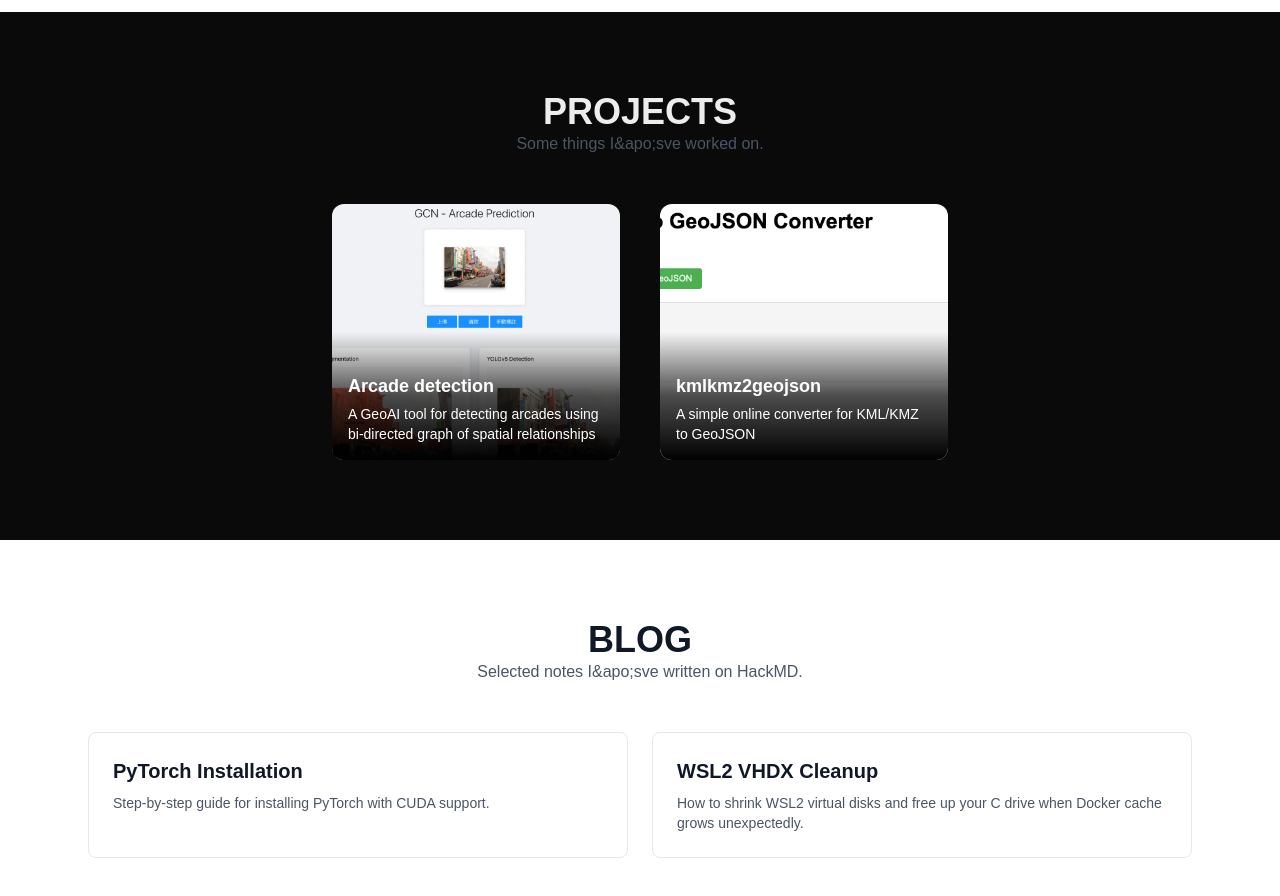
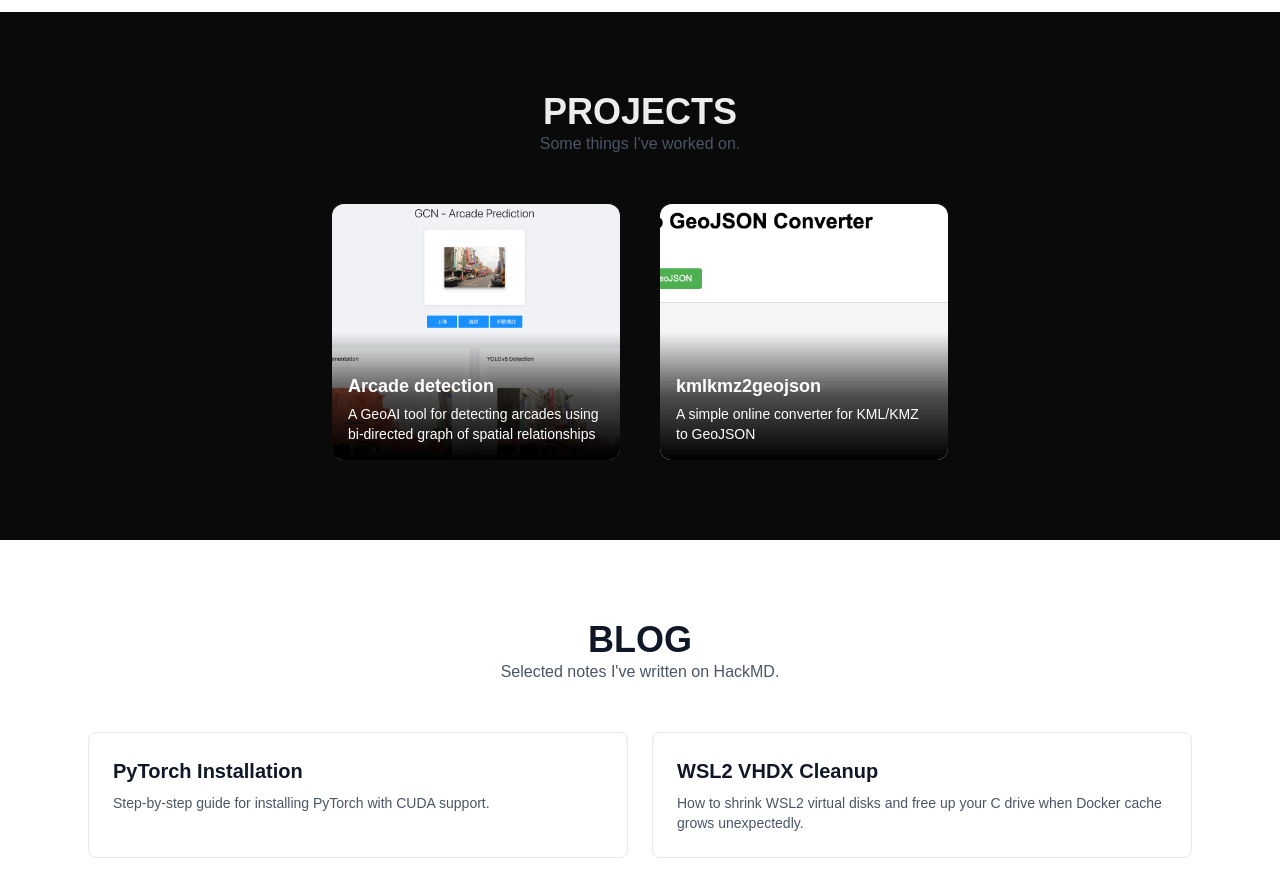
Before and after one commit to yiwenmo/yiwenmo.github.io, a Next.js app in the folder personal-website/: page / in a window 1280 px wide. Shown: the part 1340-2236 px from the top of the page. Built offline with nearby package versions, Linux system fonts and the light colour scheme.

Commit message:
add correct comma

```diff
--- a/personal-website/src/components/Blog.tsx
+++ b/personal-website/src/components/Blog.tsx
@@ -18,7 +18,7 @@ export default function Blog() {
         <div className="text-center mb-12">
           <h2 className="text-4xl font-bold uppercase text-gray-900 dark:text-black">Blog</h2>
           <p className="text-gray-600 dark:text-gray-400">
-            Selected notes I&apo;sve written on HackMD.
+            Selected notes I&apos;ve written on HackMD.
           </p>
         </div>
         <div className="grid grid-cols-1 md:grid-cols-2 gap-6">
--- a/personal-website/src/components/Portfolio.tsx
+++ b/personal-website/src/components/Portfolio.tsx
@@ -6,7 +6,7 @@ export default function Portfolio() {
       <div className="max-w-6xl mx-auto px-6">
         <div className="text-center mb-12">
           <h2 className="text-4xl font-bold uppercase">Projects</h2>
-          <p className="text-gray-600">Some things I&apo;sve worked on.</p>
+          <p className="text-gray-600">Some things I&apos;ve worked on.</p>
         </div>
         <div className="flex flex-wrap justify-center gap-10">
           <ProjectCard
```
